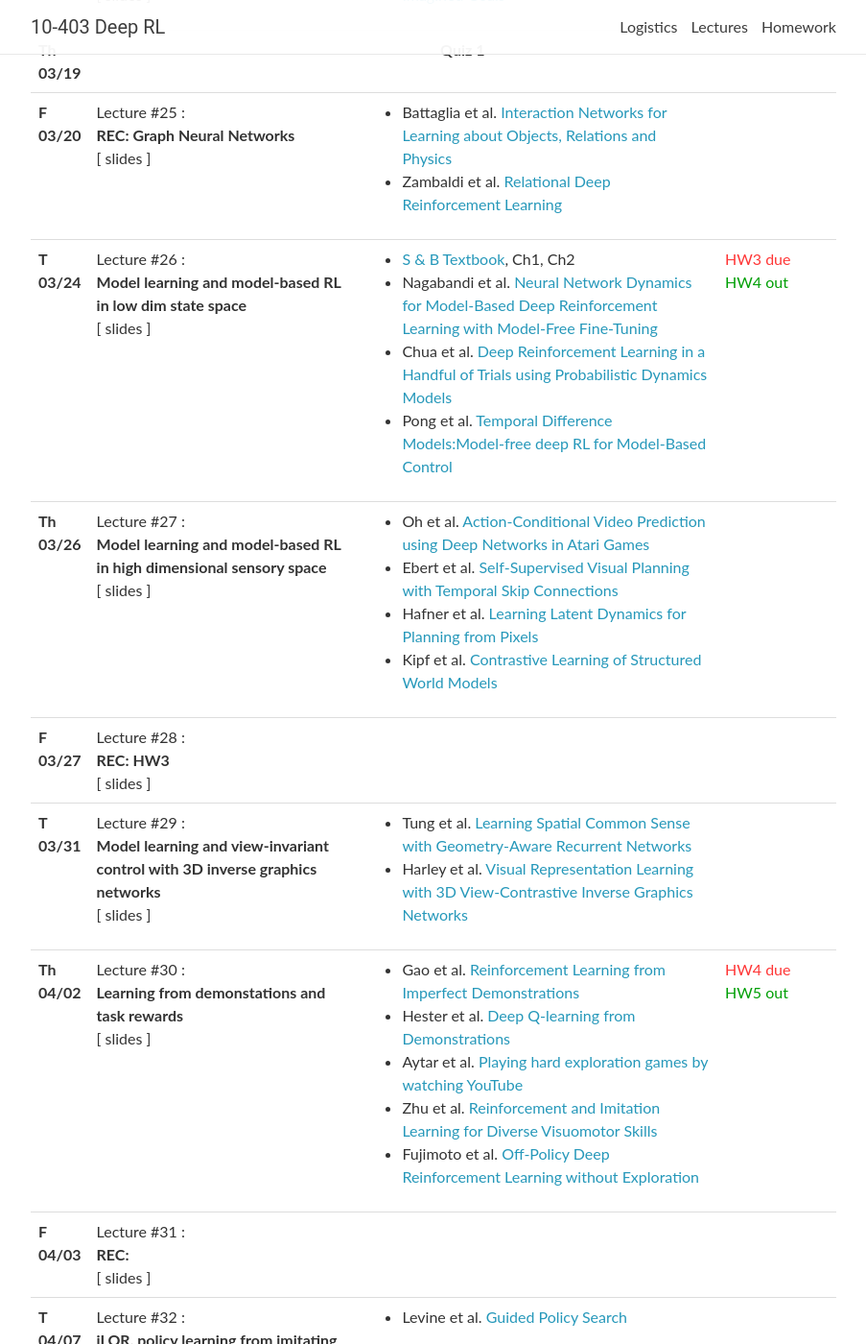
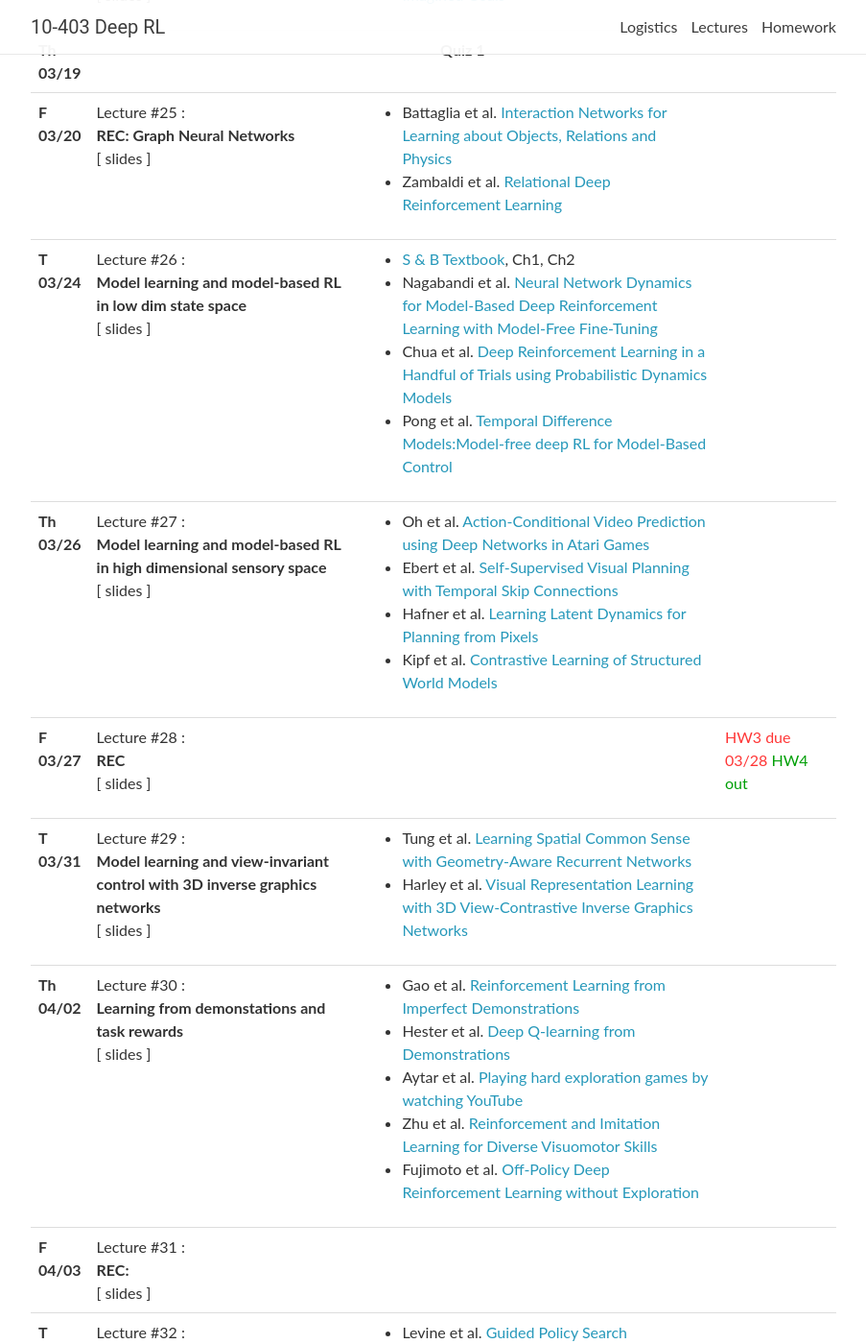
Before and after one commit to cmudeeprl/Spring202010403website, a Jekyll site: the page built from _pages/lectures.md, in a window 1280 px wide and 1400 px high, scrolled down 3994 px. Shown: the whole window at 96% size, without its empty margins (188-1091 px from the left). Built offline with Jekyll 4.4.1, drawn with Linux system fonts in a browser that asks for light colours; nearby versions of some CDN libraries; comment, search, counter and statistics services are not loaded.

Commit message:
schedule changes hw deadlines

```diff
--- a/_data/lectures.yml
+++ b/_data/lectures.yml
@@ -421,8 +421,7 @@
     - Nagabandi et al. <a href="https://arxiv.org/abs/1708.02596" target="_blank">Neural Network Dynamics for Model-Based Deep Reinforcement Learning with Model-Free Fine-Tuning</a>
     - Chua et al. <a href="https://arxiv.org/abs/1805.12114" target="_blank">Deep Reinforcement Learning in a Handful of Trials using Probabilistic Dynamics Models</a>
     - Pong et al. <a href="https://arxiv.org/pdf/1802.09081.pdf" target="_blank">Temporal Difference Models:Model-free deep RL for Model-Based Control</a>
-  logistics: <span class="deadline">HW3 due</span>
-    <span class="event">HW4 out</span>
+  logistics:
 
 - date: Th 03/26
   lecturer:
@@ -441,10 +440,11 @@
 - date: F 03/27
   lecturer:
   title: >
-    <strong>REC: HW3</strong>
+    <strong>REC</strong>
   notes:
   readings:
-  logistics:
+  logistics: <span class="deadline">HW3 due 03/28</span>
+      <span class="event">HW4 out</span>
 
 - date: T 03/31
   lecturer:
@@ -471,8 +471,7 @@
     - Aytar et al. <a href="https://arxiv.org/abs/1805.11592" target="_blank">Playing hard exploration games by watching YouTube</a>
     - Zhu et al. <a href="https://arxiv.org/abs/1802.09564" target="_blank">Reinforcement and Imitation Learning for Diverse Visuomotor Skills</a>
     - Fujimoto et al. <a href="https://arxiv.org/abs/1812.02900" target="_blank">Off-Policy Deep Reinforcement Learning without Exploration</a>
-  logistics: <span class="deadline">HW4 due</span>
-    <span class="event">HW5 out</span>
+  logistics:
 
 - date: F 04/03
   lecturer:
@@ -506,7 +505,8 @@
     - Pathak et al. <a href="https://pathak22.github.io/noreward-rl/resources/icml17.pdf" target="_blank">Curiosity-driven Exploration by Self-supervised Prediction</a>
     - Pathak et al. <a href="https://pathak22.github.io/exploration-by-disagreement//" target="_blank">Self-Supervised Exploration via Disagreement</a>
     - Savinov et al. <a href="https://arxiv.org/abs/1810.02274/" target="_blank">Episodic Curiosity through Reachability</a>
-  logistics:
+  logistics: <span class="deadline">HW4 due</span>
+    <span class="event">HW5 out</span>
 
 - date: F 04/10
   lecturer:
```
